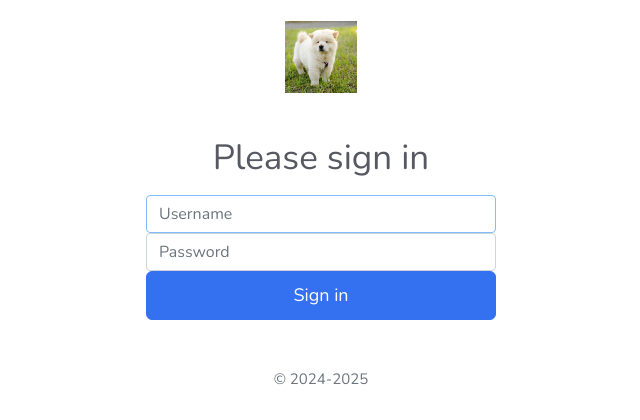
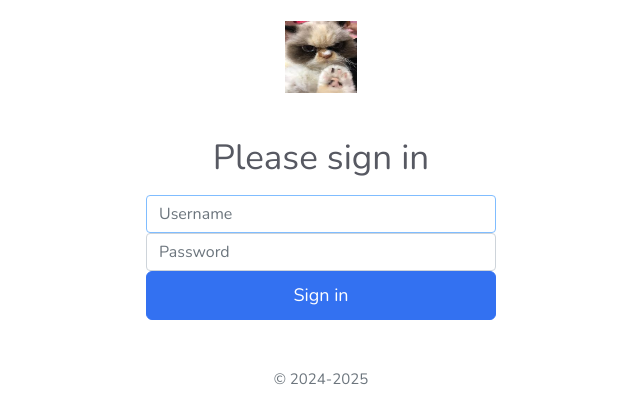
Before and after one commit to charlesdev-elysian/PSUSphere, a Django app: page /login/ in a window 1280 px wide. Shown: the top 420 px of the page, without its empty margins (319-959 px from the left). Run offline with Django 5.2, Linux system fonts and the light colour scheme; some libraries are stand-ins or nearby versions.

Commit message:
updated the login.html

```diff
--- a/projectsite/templates/login.html
+++ b/projectsite/templates/login.html
@@ -19,7 +19,7 @@
             <div class="col-md-4 text-center">
                 <form role="post" method="post">
                     {% csrf_token %}
-                    <img class="mb-4" src="{% static 'img/profile.jpg' %}" alt="" width="72" height="72" />
+                    <img class="mb-4" src="{% static 'img/pfp.jpg' %}" alt="" width="72" height="72" />
                     <h1 class="h3 mb-3 font-weight-normal">Please sign in</h1>
                     <label for="inputEmail" class="sr-only">Username</label>
                     <input type="text" name="username" class="form-control" placeholder="Username" required autofocus />
```
